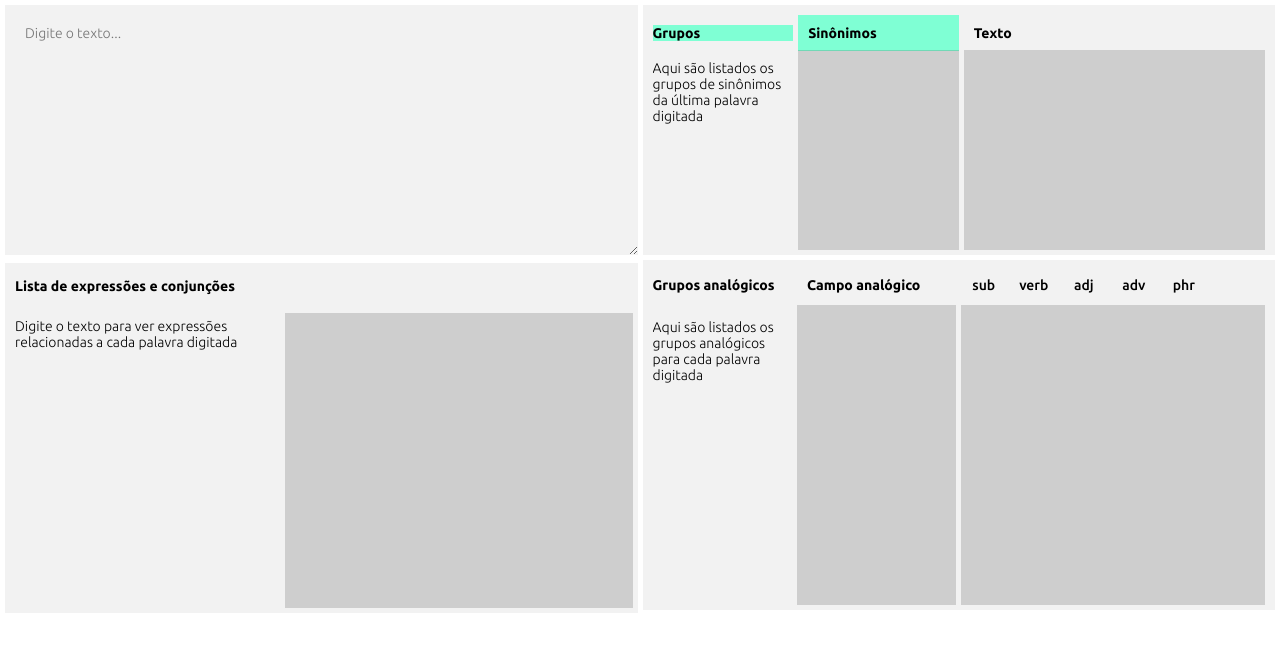
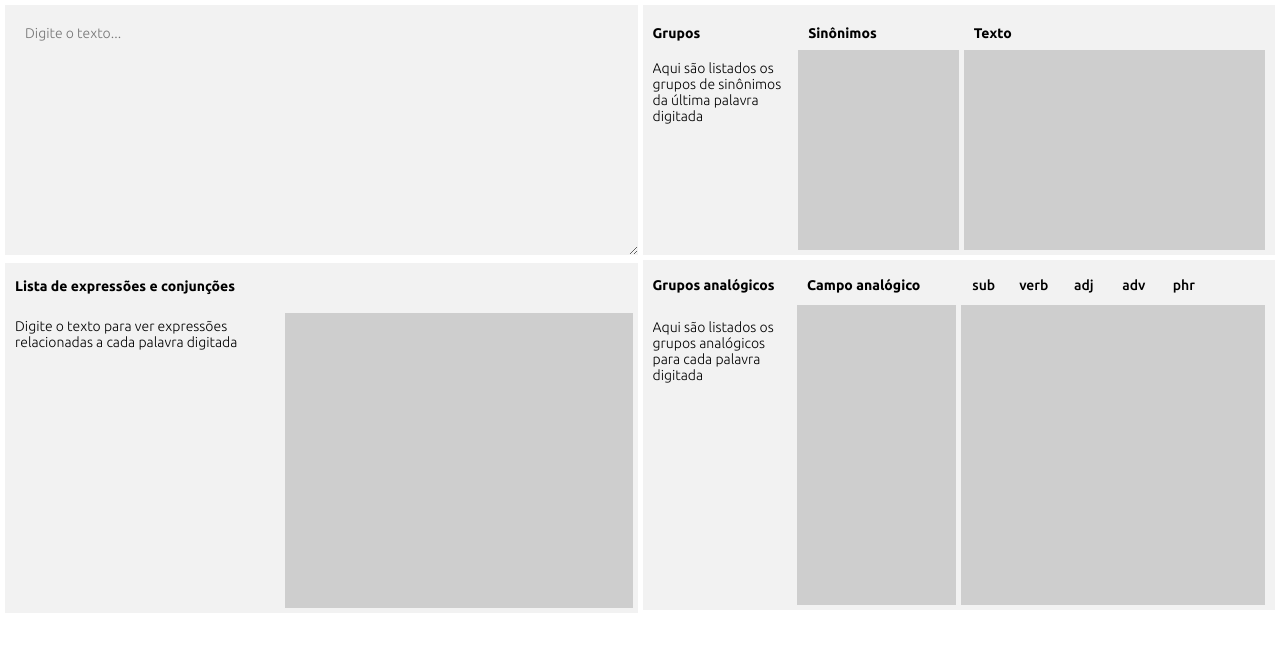
Before and after one commit to renribsilva/glossario, a Next.js app: page / in a window 1280 px wide. Shown: the top 652 px of the page. Built offline with nearby package versions, Linux system fonts and the light colour scheme.

Commit message:
arquivos modificados

```diff
--- a/src/styles/index.module.css
+++ b/src/styles/index.module.css
@@ -282,12 +282,12 @@
 }
 
 .synonym_header_1{
-  background-color: aquamarine;
+  /* background-color: aquamarine; */
   flex: 2;
 }
 
 .synonym_header_2{
-  background-color: aquamarine;
+  /* background-color: aquamarine; */
   flex: 2;
   padding: 10px;
   box-sizing: border-box;
```
